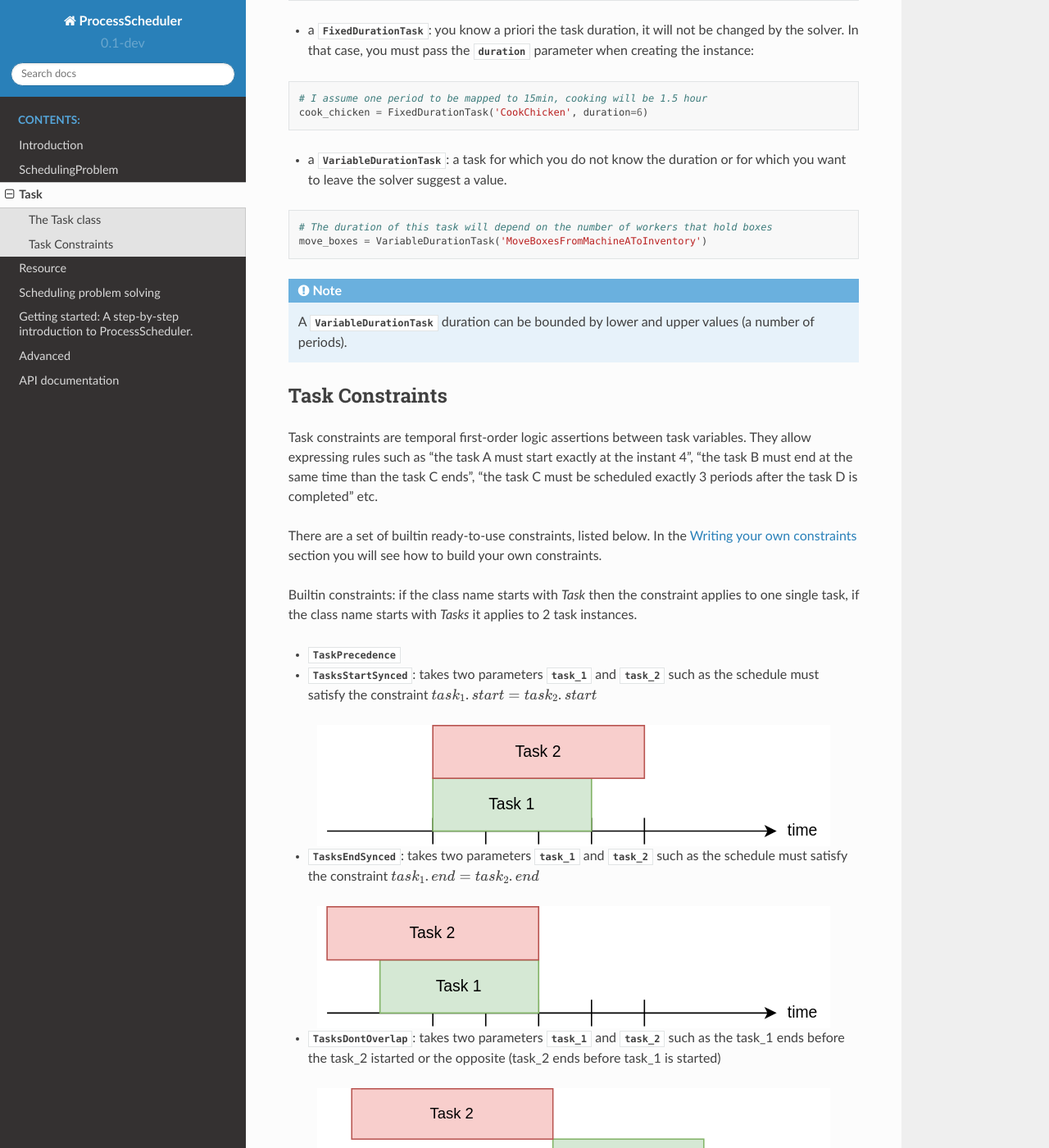
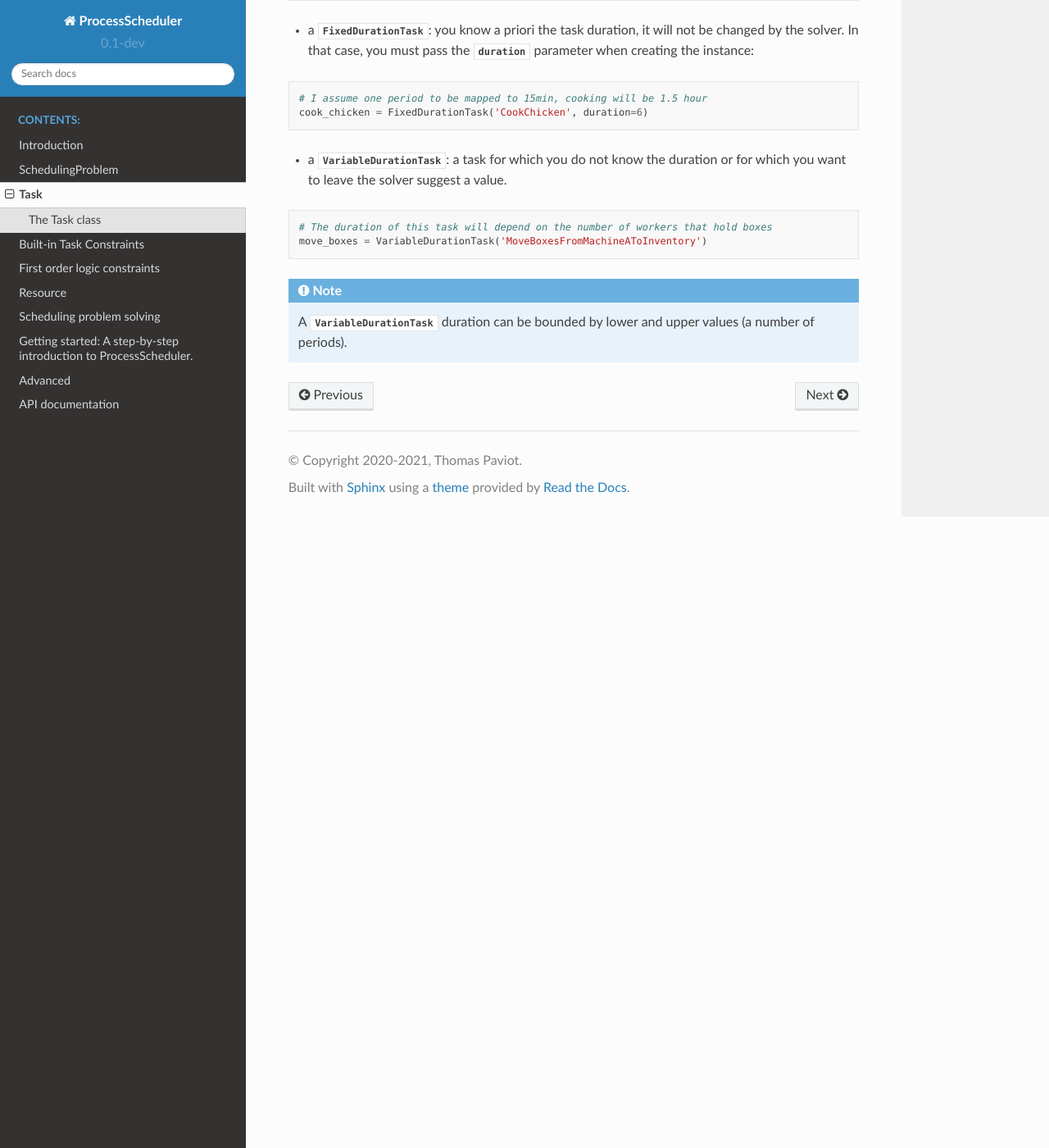
Before and after one commit to tpaviot/ProcessScheduler, a Sphinx documentation site: the page built from doc/task.rst, in a window 1280 px wide and 1400 px high, scrolled down 1057 px. Shown: the whole window at 82% size. Built offline with Sphinx 7.4.7 and the Read the Docs theme 2.0.0, drawn with Linux system fonts in a browser that asks for light colours; some of the changed text lies outside the part shown.

Commit message:
More doc

```diff
--- a/doc/index.rst
+++ b/doc/index.rst
@@ -10,6 +10,8 @@
    introduction
    scheduling_problem
    task
+   builtin_task_constraints
+   first_order_logic_constraints
    resource
    solving
    getting-started
--- a/doc/task.rst
+++ b/doc/task.rst
@@ -51,44 +51,3 @@
 
 .. note::
   A :class:`VariableDurationTask` duration can be bounded by lower and upper values (a number of periods).
-
-
-Task Constraints
-----------------
-Task constraints are temporal first-order logic assertions between task variables. They allow expressing rules such as "the task A must start exactly at the instant 4", "the task B must end at the same time than the task C ends", "the task C must be scheduled exactly 3 periods after the task D is completed" etc.
-
-There are a set of builtin ready-to-use constraints, listed below. In the :ref:`advanced-constraints` section you will see how to build your own constraints.
-
-Builtin constraints: if the class name starts with *Task* then the constraint applies to one single task, if the class name starts with *Tasks* it applies to 2 task instances.
-
-- :class:`TaskPrecedence`
-
-- :class:`TasksStartSynced`: takes two parameters :attr:`task_1` and :attr:`task_2` such as the schedule must satisfy the constraint :math:`task_1.start = task_2.start`
-
-.. image:: img/TasksStartSynced.svg
-    :align: center
-    :width: 90%
-
-- :class:`TasksEndSynced`: takes two parameters :attr:`task_1` and :attr:`task_2` such as the schedule must satisfy the constraint :math:`task_1.end = task_2.end`
-
-.. image:: img/TasksEndSynced.svg
-    :align: center
-    :width: 90%
-
-- :class:`TasksDontOverlap`: takes two parameters :attr:`task_1` and :attr:`task_2` such as the task_1 ends before the task_2 istarted or the opposite (task_2 ends before task_1 is started)
-
-.. image:: img/TasksDontOverlap.svg
-    :align: center
-    :width: 90%
-
-- :class:`TaskStartAt`: takes two parameters :attr:`task` and :attr:`value` such as the task starts exactly at the instant *value* :math:`task.start = value`
-
-- :class:`TaskStartAfterStrict`: takes two parameters :attr:`task` and :attr:`value` such as the task starts strictly after the instant *value* :math:`task.start > value`
-
-- :class:`TaskStartAfterLax`: takes two parameters :attr:`task` and :attr:`value` such as the task starts after the instant *value* :math:`task.start >= value`
-
-- :class:`TaskEndAt`: takes two parameters :attr:`task` and :attr:`value` such as the task ends exactly at the instant *value* :math:`task.end = value`
-
-- :class:`TaskEndBeforeStrict`: takes two parameters :attr:`task` and :attr:`value` such as the task ends strictly before the instant *value* :math:`task.end < value`
-
-- :class:`TaskEndBeforeLax`: takes two parameters :attr:`task` and :attr:`value` such as the task ends before the instant *value* :math:`task.end <= value`
```
Also changed, not shown: doc/builtin_task_constraints.rst (added, +41 -0 lines), doc/first_order_logic_constraints.rst (added, +63 -0 lines).
